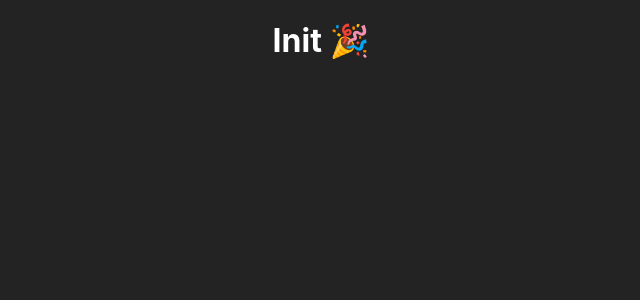
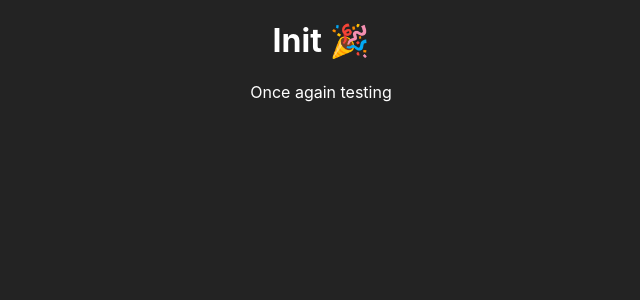
Before and after one commit to Brandon-Banda/movie-review, a React (Create React App) app: page / in a window 1280 px wide. Shown: the top 300 px of the page, without its empty margins (319-959 px from the left). Built offline with nearby package versions, Linux system fonts and the light colour scheme.

Commit message:
Once again testing

```diff
--- a/src/App.js
+++ b/src/App.js
@@ -6,6 +6,7 @@ function App() {
         <div className="App">
             <div className="counter">
                 <h1> Init  🎉 </h1>
+                <p> Once again testing</p>
             </div>
         </div>
     );
```
